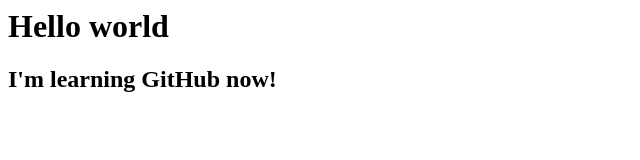
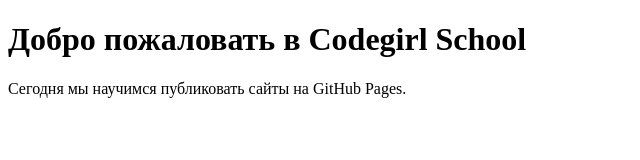
Before and after one commit to SviatlanaAskirka/My-first-repository, a plain HTML site: page index.html in a window 1280 px wide. Shown: the whole page, without its empty margins (0-640 px from the left). Drawn offline with Linux system fonts and the light colour scheme.

Commit message:
Редактирование index.html
Редактирование согласно содержанию урока 5. GitHub Pages

```diff
--- a/index.html
+++ b/index.html
@@ -1,2 +1,16 @@
-<h1>Hello world</h1>
-<h2>I'm learning GitHub now!</h2>
+<!DOCTYPE html>
+<html lang="en">
+
+<head>
+    <meta charset="UTF-8">
+    <meta http-equiv="X-UA-Compatible" content="IE=edge">
+    <meta name="vieport" content="width=device-width, initial-scale=1.0">
+    <title>Работа с GitHub</title>
+</head>
+
+<body>
+    <h1>Добро пожаловать в Codegirl School</h1>
+    <p>Сегодня мы научимся публиковать сайты на GitHub Pages.</p>
+</body>
+
+</html>
```
